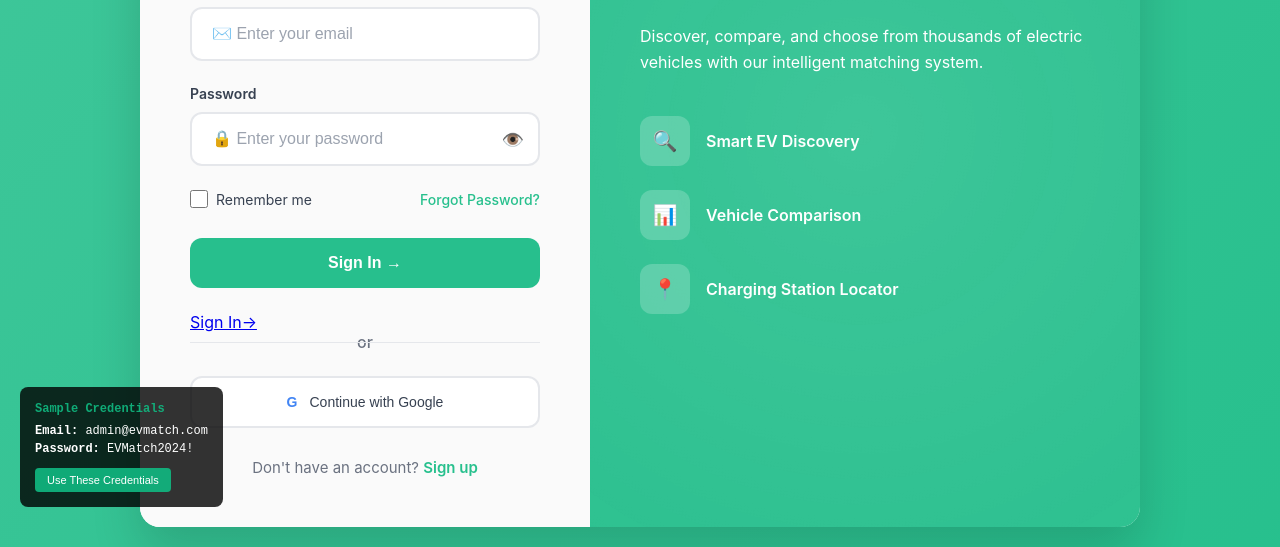
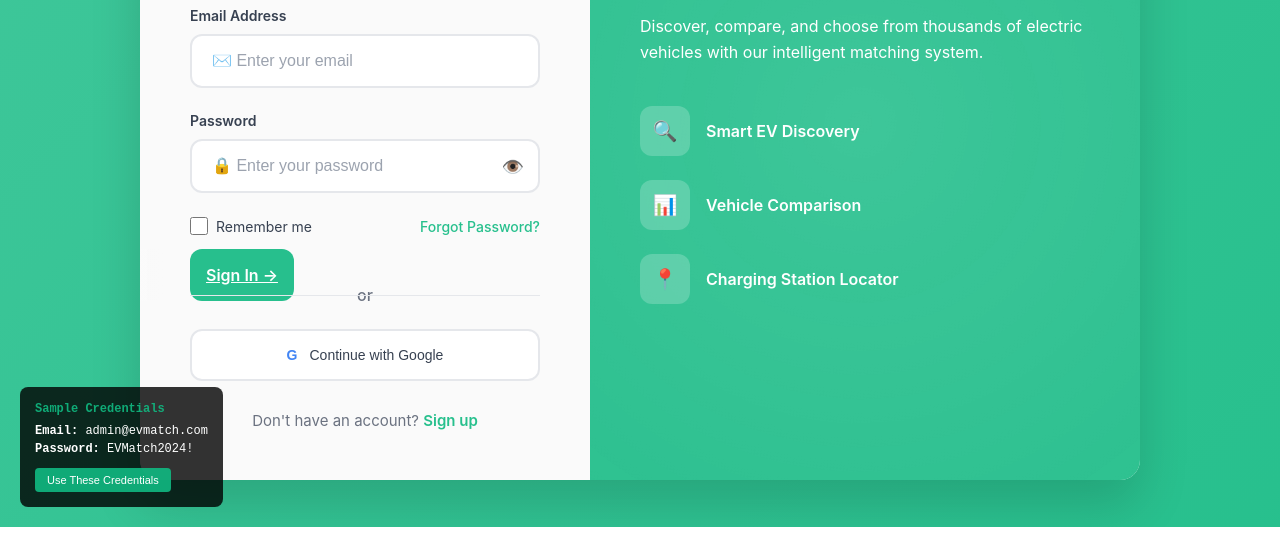
Before and after one commit to SaiPranav00/PROJECT, a plain HTML site: page index.html in a window 1280 px wide. Shown: the part 273-820 px from the top of the page. Drawn offline with Linux system fonts and the light colour scheme.

Commit message:
Update index.html

```diff
--- a/index.html
+++ b/index.html
@@ -592,8 +592,7 @@
                     <a href="#" class="forgot-password">Forgot Password?</a>
                 </div>
 
-                <button type="submit" class="sign-in-btn">Sign In →</button>
-                <a href="dashboard.html">Sign In→</a>
+                <a <button type="submit" class="sign-in-btn" href="dashboard.html">Sign In →</button></a>
 
                 <div class="divider">
                     <span>or</span>
```
